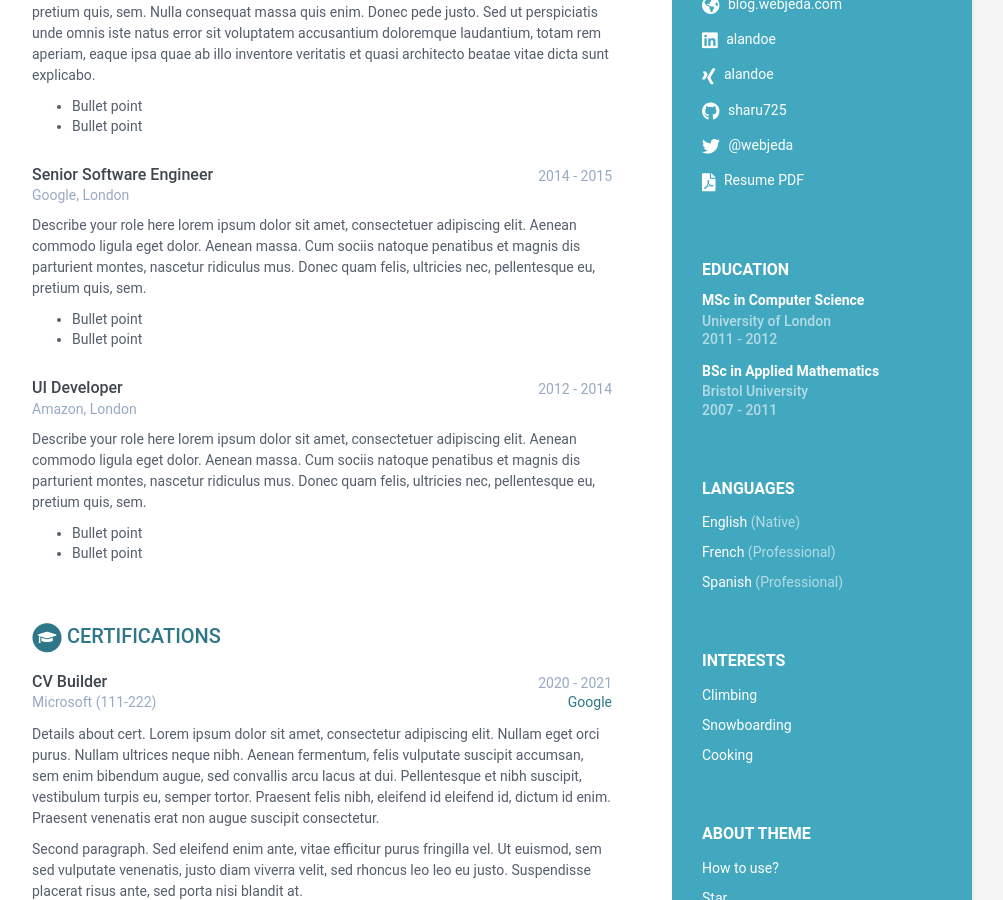
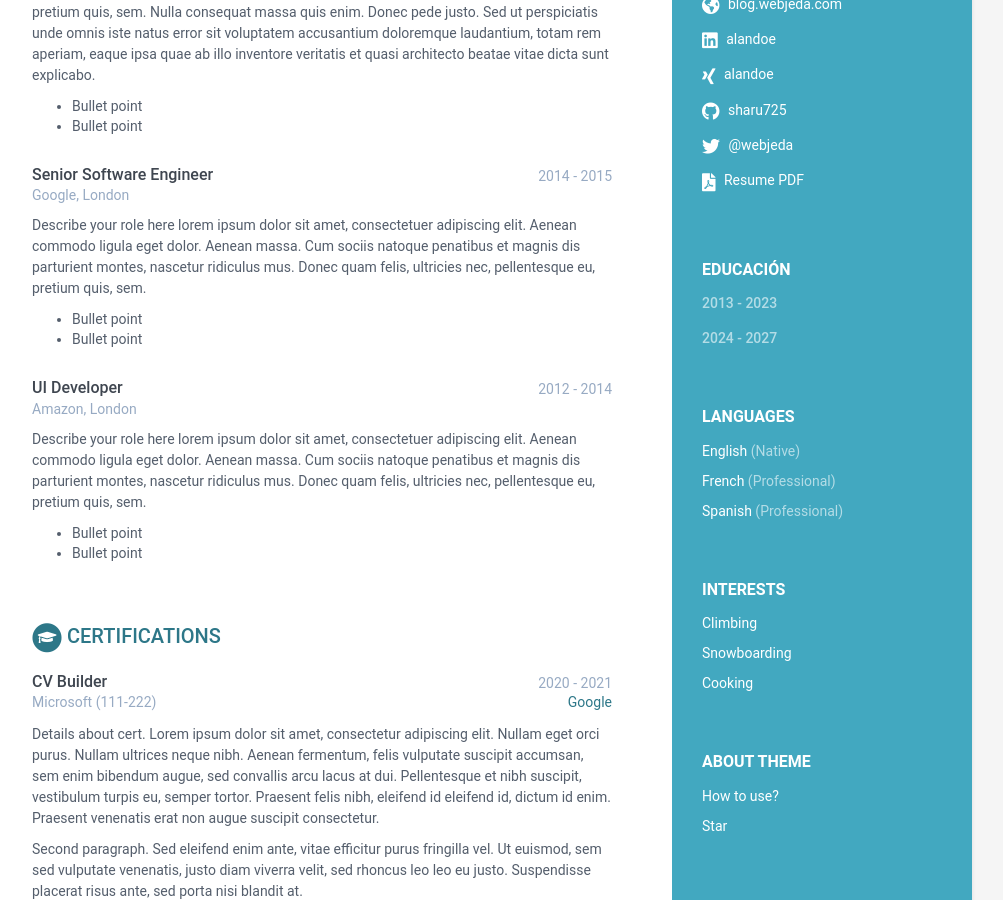
Before and after one commit to mafevg18/Velandia--cv-2, a Jekyll site: the page built from index.html, in a window 1280 px wide and 900 px high, scrolled down 445 px. Shown: the whole window, without its empty margins (168-1171 px from the left). Built offline with Jekyll 4.4.1, drawn with Linux system fonts in a browser that asks for light colours; part of the change alters nothing that is shown.

Commit message:
Cambia los estudios

```diff
--- a/_data/data.yml
+++ b/_data/data.yml
@@ -64,30 +64,20 @@ career-profile:
       Donec quam felis, ultricies nec, pellentesque eu.
       Second paragraph if required.
 education:
-    title: Education
+    title: Educación
     info:
-      - degree: MSc in Computer Science
-        university: University of London
-        time: 2011 - 2012
+      - Nombre: Colegio
+        Colegio: Liceo Campo David
+        time: 2013 - 2023
         details: |
-          Describe your study here lorem ipsum dolor sit amet, consectetuer
-          adipiscing elit. Aenean commodo ligula eget dolor. Aenean massa. Cum
-          sociis natoque penatibus et magnis dis parturient montes, nascetur
-          ridiculus mus. Donec quam felis, ultricies nec, pellentesque eu,
-          pretium quis, sem.
-            - Bullet point
-            - Bullet point
-      - degree: BSc in Applied Mathematics
-        university: Bristol University
-        time: 2007 - 2011
+          Se realizo primaria, secundaria y bachillerato. Enfoque en ciencias naturales, matemáticas e inglés.
+
+      - Nombre: Ingeniería de Sistemas
+        universidad: Pontificia Universidad Javeriana
+        time: 2024 - 2027
         details: |
-          Describe your study here lorem ipsum dolor sit amet, consectetuer
-          adipiscing elit. Aenean commodo ligula eget dolor. Aenean massa. Cum
-          sociis natoque penatibus et magnis dis parturient montes, nascetur
-          ridiculus mus. Donec quam felis, ultricies nec, pellentesque eu,
-          pretium quis, sem.
-            - Bullet point
-            - Bullet point
+          Pregrado de sistemas, con enfásis en ciberseguridad. Lenguajes fuertes C++.
+
 
 experiences:
     title: Experiences
```
